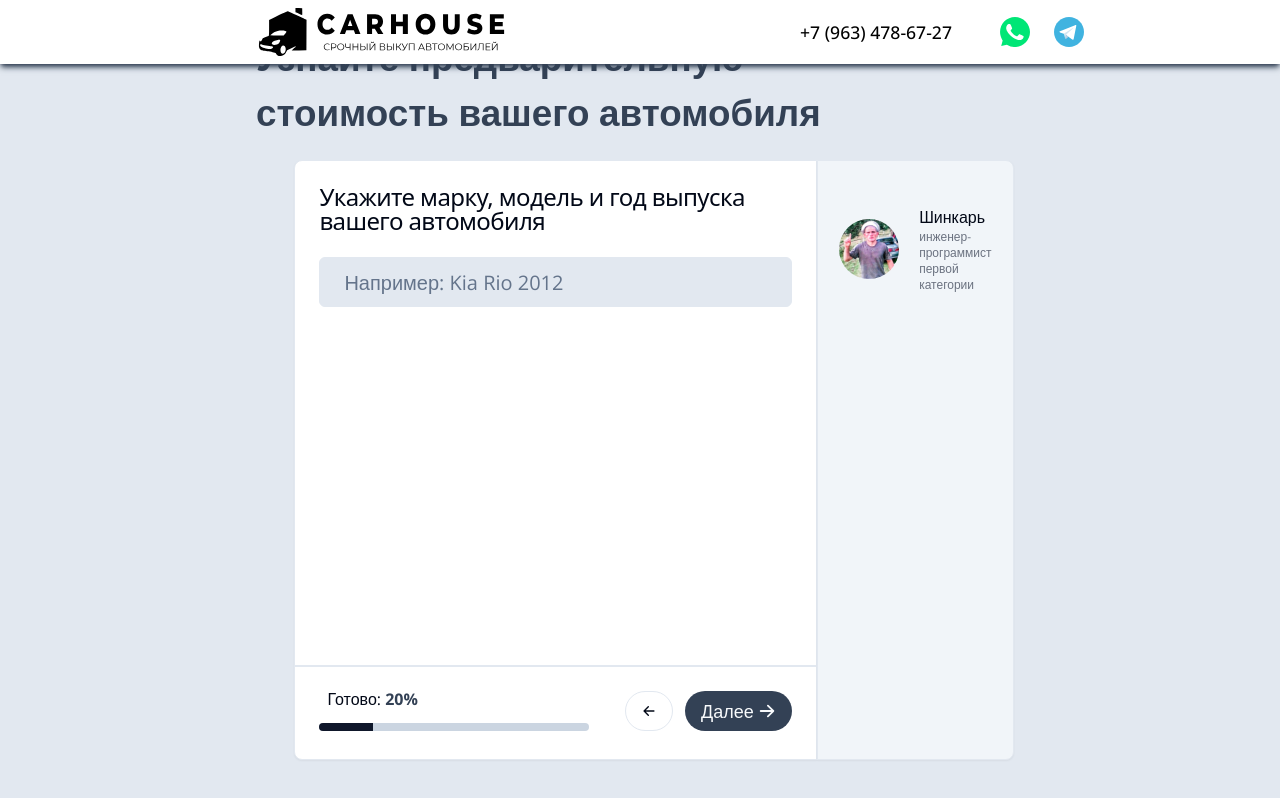
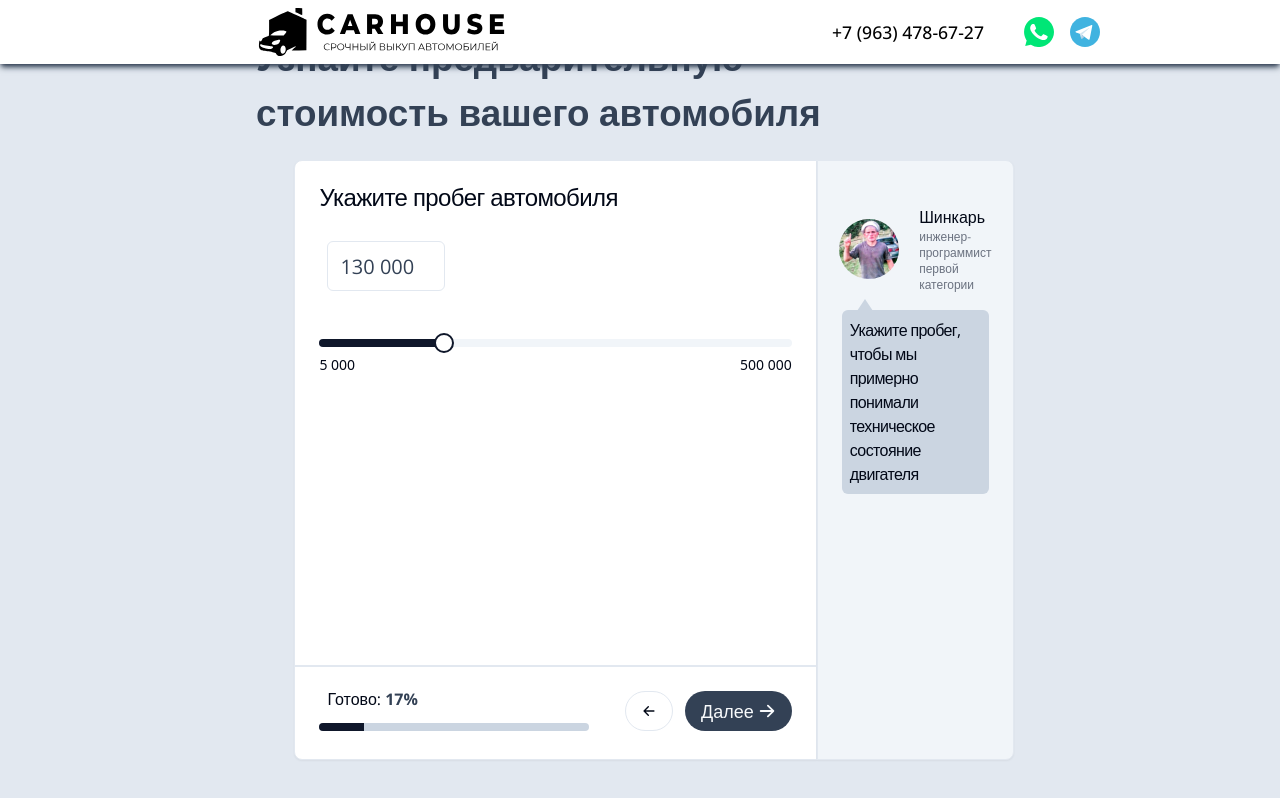
Before and after one commit to Arkyn123/carhouse-front, a Next.js app: page / in a window 1280 px wide. Both pictures are taken after a click on the button "Далее". Shown: the part 634-1432 px from the top of the page. Built offline with nearby package versions, Linux system fonts and the light colour scheme.

Commit message:
finished section 2 of the quiz, started the next one

```diff
--- a/package.json
+++ b/package.json
@@ -11,12 +11,14 @@
   "dependencies": {
     "@hookform/resolvers": "^3.4.2",
     "@radix-ui/react-avatar": "^1.0.4",
+    "@radix-ui/react-checkbox": "^1.0.4",
     "@radix-ui/react-dialog": "^1.0.5",
     "@radix-ui/react-label": "^2.0.2",
     "@radix-ui/react-popover": "^1.0.7",
     "@radix-ui/react-progress": "^1.0.3",
     "@radix-ui/react-scroll-area": "^1.0.5",
     "@radix-ui/react-select": "^2.0.0",
+    "@radix-ui/react-slider": "^1.1.2",
     "@radix-ui/react-slot": "^1.0.2",
     "@radix-ui/react-toast": "^1.1.5",
     "axios": "^1.7.2",
--- a/src/app/page.tsx
+++ b/src/app/page.tsx
@@ -5,8 +5,11 @@ import Image from "next/image";
 export default function Home() {
   return (
     <main>
-      <LexusForm/>
-      <CheckPrice/>
-    </main>
+    {/* <div className="absolute left-1/2 top-0 bottom-0 w-0.5 bg-gray-500 z-10 ml-[551px]"></div> */}
+    <LexusForm />
+    <CheckPrice />
+  </main>
+
+
   );
 }
--- /dev/null
+++ b/src/components/checkPrice/conditionButton.tsx
@@ -0,0 +1,23 @@
+
+import { Button } from "../ui/button"
+import { Checkbox } from "../ui/checkbox"
+
+type Props = {
+    text: string
+}
+
+export default function ConditionButton({ text }: Props) {
+
+
+    return (
+
+
+
+        <Button className="font-normal text-md text-start relative pl-4 flex justify-start text-balance h-auto" variant="outline">
+            <Checkbox className="bg-slate-300 border-none mr-4 h-[20px] w-[20px]" />
+
+            {text}
+        </Button>
+
+    )
+}
--- a/src/components/checkPrice/quizCard.tsx
+++ b/src/components/checkPrice/quizCard.tsx
@@ -3,13 +3,12 @@
 import * as React from "react"
 import { Button } from "@/components/ui/button"
 import { Card, CardContent, CardDescription, CardFooter, CardHeader, CardTitle } from "@/components/ui/card"
-import { Input } from "@/components/ui/input"
 import { HiArrowLeft, HiArrowRight } from "react-icons/hi"
 import { Progress } from "@/components/ui/progress"
 import { useState } from "react"
-import { Avatar, AvatarFallback, AvatarImage } from "@/components/ui/avatar"
 import workerImage from '@public/worker_image.jpg'
 import Image from "next/image"
+import QuizContent from "./quizContent"
 
 type Props = {
     className?: string
@@ -21,23 +20,13 @@ export default function QuizCard({ className }: Props) {
     return (
         <div className="pl-[23%] pt-5 flex">
             <Card className="w-[53%] rounded-r-none h-[600px] mb-10 flex flex-col">
-                <CardHeader>
-                    <CardTitle className="font-normal font-sans">Укажите марку, модель и год выпуска вашего автомобиля</CardTitle>
-                </CardHeader>
-                <CardContent>
-                    <form>
-                        <div className="grid w-full items-center gap-4">
-                            <div className="flex flex-col space-y-1.5">
-                                <Input className="bg-slate-200 p-6 text-slate-700 text-xl" id="name" placeholder="Например: Kia Rio 2012" />
-                            </div>
-                        </div>
-                    </form>
-                </CardContent>
+
+                <QuizContent step={progress} />
 
                 <CardFooter className="flex justify-end gap-3 mt-auto border-t-2 pt-5">
                     <div className="w-full mr-[5%] flex flex-col">
-                        <span className="ml-2 mb-3 ">Готово: <span className="font-bold text-slate-700">{progress * 20}%</span></span>
-                        <Progress className="h-2 mb-1 bg-slate-300" value={progress * 20} />
+                        <span className="ml-2 mb-3">Готово: <span className="font-bold text-slate-700">{Math.ceil(progress * 100/6)}%</span></span>
+                        <Progress className="h-2 mb-1 bg-slate-300" value={progress * 100/6} />
                     </div>
 
                     <Button onClick={() => setProgress(prev => prev > 0 ? prev - 1 : 0)} className="rounded-full" variant="outline"><HiArrowLeft /></Button>
@@ -54,7 +43,20 @@ export default function QuizCard({ className }: Props) {
                         </span>
                     </div>
 
-                    <CardTitle></CardTitle>
+                    <CardTitle>
+                        <div className="ml-[9%] w-0 h-0 border-l-[10px] border-l-transparent border-b-[15px] border-b-slate-300 border-r-[10px] border-r-transparent" />
+                        {/* <div className="absolute transform rotate-90 -top-[28%] left-[45%] w-0.5 bg-gray-500 z-10 h-[900px]"></div>  */}
+                        <div className="-mt-1 bg-slate-300 h-auto min-h-[40px] my-3 w-full rounded-md text-base font-normal p-2">{
+                            progress == 0 && `От этих характеристик напрямую зависит сумма выкупа авто` ||
+                            progress == 1 && `Укажите пробег, чтобы мы примерно понимали техническое состояние двигателя` ||
+                            progress == 2 && `Выберите один или несколько вариантов о состоянии вашего авто` ||
+                            progress == 3 && `Я долбаеб` ||
+                            progress == 4 && `Укажите срочность продажи авто` ||
+                            progress == 5 && `Ориентируясь на этот ответ мы предложим лучшую для вас цену`
+                        }
+                        </div>
+
+                    </CardTitle>
                     <CardDescription></CardDescription>
                 </CardHeader>
                 <CardContent>
--- /dev/null
+++ b/src/components/checkPrice/quizContent.tsx
@@ -0,0 +1,168 @@
+import { useForm } from "react-hook-form";
+import { CardContent, CardHeader, CardTitle } from "../ui/card"
+import { Input } from "../ui/input"
+import { zodResolver } from "@hookform/resolvers/zod";
+import { z } from "zod";
+import { Form, FormControl, FormField, FormItem } from "@/components/ui/form"
+import { Slider } from "@/components/ui/slider"
+import { useEffect, useState } from "react";
+import { Checkbox } from "@radix-ui/react-checkbox";
+import { Button } from "../ui/button";
+import ConditionButton from "./conditionButton";
+
+type Props = {
+  step: number
+}
+
+export default function QuizContent({ step }: Props) {
+
+  const FormSchema = z.object({
+    model: z.string(),
+    mileage: z.string(),
+    condition: z.string().array()
+  })
+
+  const form = useForm<z.infer<typeof FormSchema>>({
+    resolver: zodResolver(FormSchema),
+    defaultValues: {
+      model: "",
+      mileage: "130 000",
+      condition: []
+    },
+  })
+
+  function formatMileage(val: string) {
+    val = val.replace(/\D/g, '').replace(/\s/g, '')
+
+    // if (+val > 500000 || val.length > 6) return val
+
+    if (val.length <= 3) {
+      return val
+    }
+
+    const lastThree = val.slice(-3);
+    const beforeLastThree = val.slice(0, -3);
+
+    return beforeLastThree + ' ' + lastThree;
+  }
+
+  const onSubmit = () => {
+    console.log("sueta");
+
+  }
+
+  const onError = () => {
+
+
+  }
+
+  return (
+    <>
+      {step == 0 && <>
+        <CardHeader>
+          <CardTitle className="font-normal">
+            Укажите марку, модель и год выпуска вашего автомобиля
+          </CardTitle>
+        </CardHeader>
+        <CardContent>
+          <Form {...form}>
+            <form onSubmit={form.handleSubmit(onSubmit, onError)} className="space-y-4">
+              <FormField
+                control={form.control}
+                name="model"
+                render={({ field }) => (
+                  <FormItem>
+                    <FormControl>
+                      <Input className="bg-slate-200 p-6 text-slate-700 text-xl" placeholder="Например: Kia Rio 2012" {...field} />
+                    </FormControl>
+                  </FormItem>
+                )} />
+            </form>
+          </Form>
+        </CardContent>
+      </>}
+
+      {step == 1 && <>
+        <CardHeader>
+          <CardTitle className="font-normal">
+            Укажите пробег автомобиля
+          </CardTitle>
+        </CardHeader>
+        <CardContent>
+          <Form {...form}>
+            <form onSubmit={form.handleSubmit(onSubmit, onError)} className="space-y-4">
+              <FormField
+                control={form.control}
+                name="mileage"
+                render={({ field }) => {
+                  const [sliderValue, setSliderValue] = useState(130)
+
+                  useEffect(() => {
+                    setSliderValue(+form.getValues().mileage.replace(/\s/g, "") / 1000)
+                  }, [field.value]);
+
+                  return (
+                    <>
+                      <FormItem className="-mt-">
+                        <FormControl onChange={(e: any) => form.setValue("mileage", formatMileage(e.target.value))}>
+                          <Input maxLength={7} className="m-2 py-6 text-slate-700 text-xl max-w-[25%]" {...field} />
+                        </FormControl>
+                      </FormItem>
+                      <div className="pt-6">
+                        <Slider
+                          className="pt-2"
+                          value={[sliderValue]}
+                          onValueChange={(e: number[]) => setSliderValue(e[0])}
+                          onValueCommit={() => { form.setValue("mileage", formatMileage((sliderValue * 1000).toString())) }}
+                          max={500}
+                          min={5}
+                          step={5}
+                        />
+                      </div>
+
+                      <div className="flex justify-between text-sm font-sans">
+                        <span className="-ml -mt-2">5 000</span>
+                        <span className="-mr- -mt-2">500 000</span>
+                      </div>
+                    </>
+                  );
+                }}
+              />
+            </form>
+          </Form>
+        </CardContent>
+      </>}
+
+      {step == 2 && <>
+        <CardHeader>
+          <CardTitle className="font-normal">
+            В каком состоянии находится ваш автомобиль?
+          </CardTitle>
+        </CardHeader>
+        <CardContent>
+          <Form {...form}>
+            <form onSubmit={form.handleSubmit(onSubmit, onError)} className="space-y-4">
+              <FormField
+                control={form.control}
+                name="condition"
+                render={({ field }) => (
+                  <FormItem>
+                    <FormControl>
+                      {/* <Input className="bg-slate-200 p-6 text-slate-700 text-xl" placeholder="Например: Kia Rio 2012" {...field} /> */}
+                      <div className="grid grid-cols-2 gap-4 mt-12">
+                        <ConditionButton text="В отличном состоянии" />
+                        <ConditionButton text="Машина на ходу (нужен мелкий ремонт)" />
+                        <ConditionButton text="фывфывфывфывфывфывфывasdasdasdasdasdasdasdasdsad" />
+                      </div>
+
+                    </FormControl>
+                  </FormItem>
+                )} />
+            </form>
+          </Form>
+
+        </CardContent>
+      </>}
+    </>
+  )
+}
--- a/src/components/lexusForm/lexusForm.tsx
+++ b/src/components/lexusForm/lexusForm.tsx
@@ -61,14 +61,14 @@ export default function LexusForm() {
             </section>
 
             <Image
-                className="relative bottom-[35%] left-[33%]"
+                className="relative bottom-[35%] left-[35%]"
                 alt="Lexus image"
                 height={600}
                 src={lexusImage}
                 width={600}
             />
 
-            <Card className="rounded-3xl shadow flex flex-col items-center relative left-[60%] bottom-[115%] bg-slate-50/90 text-black h-[80%] w-[325px]">
+            <Card className="rounded-3xl shadow flex flex-col items-center relative left-[62%] bottom-[115%] bg-slate-50/90 text-black h-[80%] w-[325px]">
                 <CardHeader className="text-center items-center">
                     <CardTitle className="pt-3 pb-2 text-xl">
                         Узнайте цену вашего авто <br /> за 2 минуты
--- a/src/components/lexusForm/priceCard.tsx
+++ b/src/components/lexusForm/priceCard.tsx
@@ -38,7 +38,11 @@ export function InputForm() {
   async function onSubmit(data: z.infer<typeof FormSchema>) {
     const res = await sendDataToBot(data, files)
 
-    if (res!.data.ok) setOkDialog(true)
+    if (res!.data.ok) {
+      form.reset()
+      setFiles([])
+      setOkDialog(true)
+    }
     else {
       toast({
         title: 'Ошибка при отправке',
--- a/src/components/shared/header.tsx
+++ b/src/components/shared/header.tsx
@@ -15,7 +15,7 @@ export default function Header() {
                     width={250}
                 />
             </a>
-            <div className="fixed flex items-center justify-center left-[62.5%] gap-6">
+            <div className="fixed flex items-center justify-center left-[65%] gap-4">
                 <p className="text-[110%] font-medium mr-6">+7 (963) 478-67-27</p>
                 <a href="https://api.whatsapp.com/send/?phone=79925027262&text&type=phone_number&app_absent=0" className="size-sm">
                     <Image
--- /dev/null
+++ b/src/components/ui/checkbox.tsx
@@ -0,0 +1,30 @@
+"use client"
+
+import * as React from "react"
+import * as CheckboxPrimitive from "@radix-ui/react-checkbox"
+import { Check } from "lucide-react"
+
+import { cn } from "@/lib/utils"
+
+const Checkbox = React.forwardRef<
+  React.ElementRef<typeof CheckboxPrimitive.Root>,
+  React.ComponentPropsWithoutRef<typeof CheckboxPrimitive.Root>
+>(({ className, ...props }, ref) => (
+  <CheckboxPrimitive.Root
+    ref={ref}
+    className={cn(
+      "peer h-4 w-4 shrink-0 rounded-sm border border-primary ring-offset-background focus-visible:outline-none focus-visible:ring-2 focus-visible:ring-ring focus-visible:ring-offset-2 disabled:cursor-not-allowed disabled:opacity-50 data-[state=checked]:bg-primary data-[state=checked]:text-primary-foreground",
+      className
+    )}
+    {...props}
+  >
+    <CheckboxPrimitive.Indicator
+      className={cn("flex items-center justify-center text-current")}
+    >
+      <Check className="h-4 w-4" />
+    </CheckboxPrimitive.Indicator>
+  </CheckboxPrimitive.Root>
+))
+Checkbox.displayName = CheckboxPrimitive.Root.displayName
+
+export { Checkbox }
--- /dev/null
+++ b/src/components/ui/slider.tsx
@@ -0,0 +1,38 @@
+"use client"
+
+import * as React from "react"
+import * as SliderPrimitive from "@radix-ui/react-slider"
+
+import { cn } from "@/lib/utils"
+
+const Slider = React.forwardRef<
+  React.ElementRef<typeof SliderPrimitive.Root>,
+  React.ComponentPropsWithoutRef<typeof SliderPrimitive.Root>
+>(({ className, ...props }, ref) => (
+  <SliderPrimitive.Root
+    ref={ref}
+    className={cn(
+      "relative flex w-full touch-none select-none items-center",
+      className
+    )}
+    {...props}
+  >
+    <SliderPrimitive.Track className="relative h-2 w-full grow overflow-hidden rounded-full bg-secondary">
+      <SliderPrimitive.Range className="absolute h-full bg-primary" />
+    </SliderPrimitive.Track>
+    <SliderPrimitive.Thumb className="group cursor-pointer block h-5 w-5 rounded-full border-2 border-primary bg-background ring-offset-background transition-colors focus-visible:outline-none focus-visible:ring-2 focus-visible:ring-ring focus-visible:ring-offset-2 disabled:pointer-events-none disabled:opacity-50">
+      <div className="hidden group-focus:block relative bottom-[280%] right-[180%]">
+
+        <div className="bg-slate-300 w-[80px] h-[30px] rounded-md flex justify-center items-center text-nowrap">{props.value + " 000"}</div>
+
+        <div className="ml-[180%] w-0 h-0 border-l-[8px] border-l-transparent border-t-[8px] border-t-slate-300 border-r-[8px] border-r-transparent" />
+
+      </div>
+
+      {/* <span className="hidden group-focus:block relative bottom-[150%] right-[130%] text-nowrap">{props.value + " 000"}</span> */}
+    </SliderPrimitive.Thumb>
+  </SliderPrimitive.Root>
+))
+Slider.displayName = SliderPrimitive.Root.displayName
+
+export { Slider }
```
Also changed, not shown: 1 other file (tests, documents, lock files or other folders).
